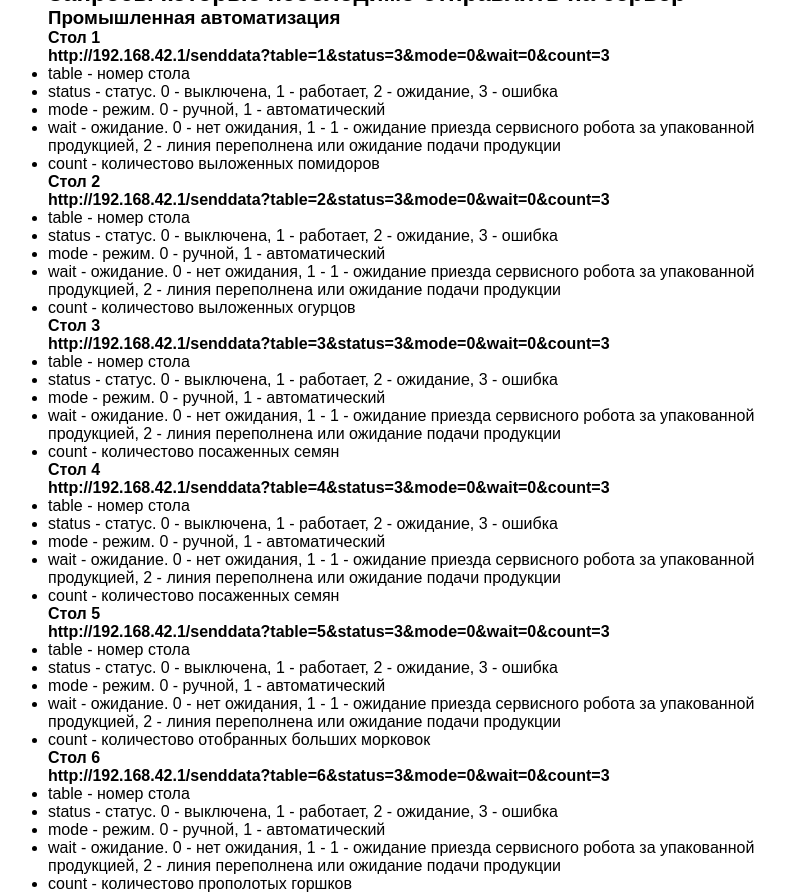
After one commit to korsh624/roborpomserver, a Flask app: template templates/mainpage.html in a window 1280 px wide. The commit adds this page. Shown: the part 101-994 px from the top of the page, without its empty margins (212-997 px from the left). Run offline with Flask 3, Linux system fonts and the light colour scheme; the template is opened without the code that fills it, so the values that code supplies are empty.

Commit message:
add get request data

```diff
--- /dev/null
+++ b/db.py
@@ -0,0 +1,4 @@
+sql_login='gb_tech624'
+sql_name='gb_tech624'
+sql_host='mysql93.1gb.ru'
+sql_pass='WdujaqD2Mq-K'
--- a/main.py
+++ b/main.py
@@ -1,9 +1,27 @@
 from flask import Flask, render_template, request
+from dbmodel import DBmanager
+from db import sql_name,sql_host, sql_pass, sql_login
 app = Flask(__name__)
 
 @app.route("/")
 def home():
-    return render_template('index.html')
+    return render_template('mainpage.html')
+
+
+@app.route("/senddata", methods=['GET'])
+def senddata():
+    table = request.args.get('table')
+    status = request.args.get('status')
+    mode = request.args.get('mode')
+    wait = request.args.get('wait')
+    count = request.args.get('count')
+    base = DBmanager(sql_host, sql_login, sql_pass, sql_name)
+    base.query(f"""CREATE TABLE IF NOT EXISTS table{table}(id INT AUTO_INCREMENT PRIMARY KEY, status text, mode text, wait text, count text)""")
+    base.query(f"""INSERT INTO table{table}(status, mode, wait, count) VALUES(%s, %s, %s, %s)""",(status, mode, wait, count))
+
+    return render_template('senddata.html')
+
+
 
 if __name__=="__main__":
     app.run(debug=True, host='0.0.0.0')
--- a/static/style.css
+++ b/static/style.css
@@ -1,3 +1,46 @@
-h1{
-color:magenta;
+/* resets the browser default spacing */
+* {
+    padding: 0;
+    margin: 0;
+    box-sizing: border-box;
 }
+
+body {
+    font-family: sans-serif;
+    width: 100%;
+    max-width: 760px;
+    margin: 0 auto;
+}
+
+/* styles the header element */
+header {
+    height: 80px;
+    text-align: center;
+    position: relative;
+    border: 1px solid rgba(0, 0, 0, 0.26);
+    box-shadow: 0px 0px 4px 4px rgba(0, 0, 0, 0.116);
+    background-color: aliceblue;
+}
+
+/* styles for logo wrapper*/
+header .logo-wrapper {
+    width: 100px;
+    position: absolute;
+    top: 50%;
+    left: 20px;
+    transform: translateY(-50%);
+    cursor: pointer;
+}
+
+/* styles to fit logo image within the logo wrapper */
+.logo-wrapper img {
+    width: 100%;
+    height: 100%;
+    object-fit: cover;
+}
+
+/* style for the main heading of page */
+header h1 {
+    line-height: 80px;
+    color: #25265e;
+}
--- a/templates/index.html
+++ b/templates/index.html
@@ -1,11 +1,31 @@
 <!DOCTYPE html>
 <html lang="en">
-<head>
-    <meta charset="UTF-8">
-    <title>Title</title>
-    <link href="{{ url_for('static',filename='style.css') }}" rel="stylesheet">
-</head>
-<body>
-<h1>test</h1>
-</body>
+
+    <head>
+        <meta charset="UTF-8" />
+        <meta name="viewport" content="width=device-width, initial-scale=1.0" />
+        <link rel="stylesheet" href="style.css" />
+        <title>{% block title %}Docs{% endblock %}</title>
+    </head>
+
+    <body>
+
+   <!-- header element consisting of a logo and a heading -->
+        <header>
+            <div class="logo-wrapper">
+                <img
+                    src="https://roboprom.kvantorium33.ru/assets/img/hero-img.png"
+                    alt="Робопром Logo"
+                />
+            </div>
+        </header>
+    <main>
+
+
+        {% block body %}
+
+        {% endblock %}
+    </main>
+
+    </body>
 </html>
--- /dev/null
+++ b/templates/mainpage.html
@@ -0,0 +1,67 @@
+{% extends 'index.html' %}
+{% block title %}
+Документация
+{% endblock %}
+{% block body %}
+  <h2>Запросы которые необлодимо отправлять на сервер</h2>
+        <h3>Промышленная автоматизация</h3>
+        <h4>Стол 1</h4>
+        <ul>
+            <p><b>http://192.168.42.1/senddata?table=1&status=3&mode=0&wait=0&count=3</b></p>
+            <li><p>table - номер стола</p></li>
+            <li><p>status - статус. 0 - выключена, 1 - работает, 2 - ожидание, 3 - ошибка</p></li>
+            <li><p>mode - режим. 0 - ручной, 1 - автоматический</p></li>
+            <li><p>wait - ожидание. 0 - нет ожидания,  1 - 1 - ожидание приезда сервисного робота за упакованной продукцией, 2 - линия переполнена или ожидание подачи продукции</p></li>
+            <li><p>count - количестово выложенных помидоров</p></li>
+        </ul>
+
+        <h4>Стол 2</h4>
+        <ul>
+            <p><b>http://192.168.42.1/senddata?table=2&status=3&mode=0&wait=0&count=3</b></p>
+            <li><p>table - номер стола</p></li>
+            <li><p>status - статус. 0 - выключена, 1 - работает, 2 - ожидание, 3 - ошибка</p></li>
+            <li><p>mode - режим. 0 - ручной, 1 - автоматический</p></li>
+            <li><p>wait - ожидание. 0 - нет ожидания,  1 - 1 - ожидание приезда сервисного робота за упакованной продукцией, 2 - линия переполнена или ожидание подачи продукции</p></li>
+            <li><p>count - количестово выложенных огурцов</p></li>
+        </ul>
+
+        <h4>Стол 3</h4>
+        <ul>
+            <p><b>http://192.168.42.1/senddata?table=3&status=3&mode=0&wait=0&count=3</b></p>
+            <li><p>table - номер стола</p></li>
+            <li><p>status - статус. 0 - выключена, 1 - работает, 2 - ожидание, 3 - ошибка</p></li>
+            <li><p>mode - режим. 0 - ручной, 1 - автоматический</p></li>
+            <li><p>wait - ожидание. 0 - нет ожидания,  1 - 1 - ожидание приезда сервисного робота за упакованной продукцией, 2 - линия переполнена или ожидание подачи продукции</p></li>
+            <li><p>count - количестово посаженных семян</p></li>
+        </ul>
+
+        <h4>Стол 4</h4>
+        <ul>
+            <p><b>http://192.168.42.1/senddata?table=4&status=3&mode=0&wait=0&count=3</b></p>
+            <li><p>table - номер стола</p></li>
+            <li><p>status - статус. 0 - выключена, 1 - работает, 2 - ожидание, 3 - ошибка</p></li>
+            <li><p>mode - режим. 0 - ручной, 1 - автоматический</p></li>
+            <li><p>wait - ожидание. 0 - нет ожидания,  1 - 1 - ожидание приезда сервисного робота за упакованной продукцией, 2 - линия переполнена или ожидание подачи продукции</p></li>
+            <li><p>count - количестово посаженных семян</p></li>
+        </ul>
+
+        <h4>Стол 5</h4>
+        <ul>
+            <p><b>http://192.168.42.1/senddata?table=5&status=3&mode=0&wait=0&count=3</b></p>
+            <li><p>table - номер стола</p></li>
+            <li><p>status - статус. 0 - выключена, 1 - работает, 2 - ожидание, 3 - ошибка</p></li>
+            <li><p>mode - режим. 0 - ручной, 1 - автоматический</p></li>
+            <li><p>wait - ожидание. 0 - нет ожидания,  1 - 1 - ожидание приезда сервисного робота за упакованной продукцией, 2 - линия переполнена или ожидание подачи продукции</p></li>
+            <li><p>count - количестово отобранных больших морковок</p></li>
+        </ul>
+
+        <h4>Стол 6</h4>
+        <ul>
+            <p><b>http://192.168.42.1/senddata?table=6&status=3&mode=0&wait=0&count=3</b></p>
+            <li><p>table - номер стола</p></li>
+            <li><p>status - статус. 0 - выключена, 1 - работает, 2 - ожидание, 3 - ошибка</p></li>
+            <li><p>mode - режим. 0 - ручной, 1 - автоматический</p></li>
+            <li><p>wait - ожидание. 0 - нет ожидания,  1 - 1 - ожидание приезда сервисного робота за упакованной продукцией, 2 - линия переполнена или ожидание подачи продукции</p></li>
+            <li><p>count - количестово прополотых горшков</p></li>
+        </ul>
+{% endblock %}
```
Also changed, not shown: dbmodel.py (added, +106 -0 lines), templates/senddata.html (added, +7 -0 lines).
